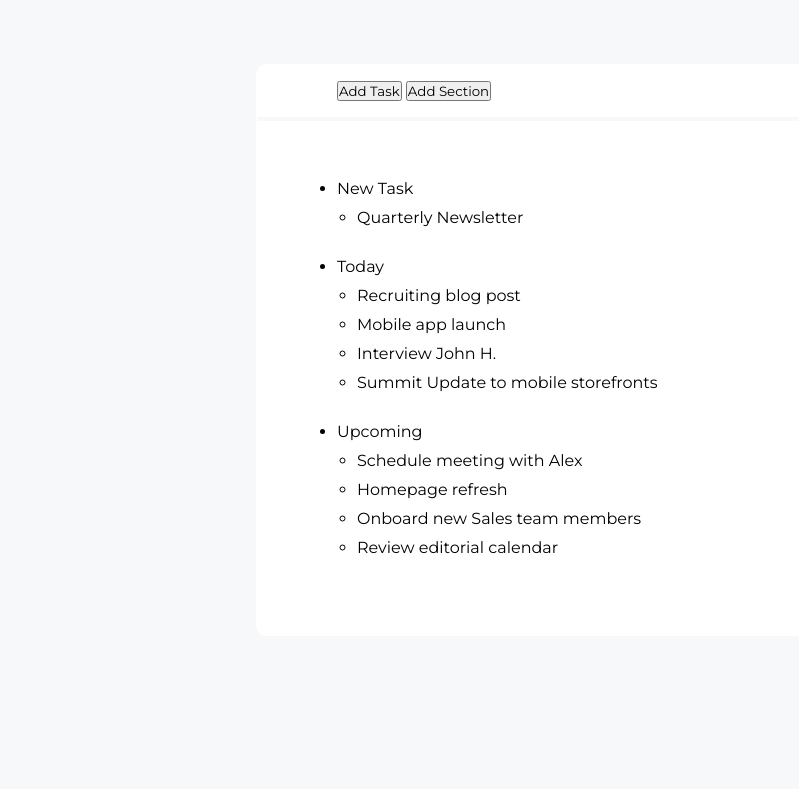
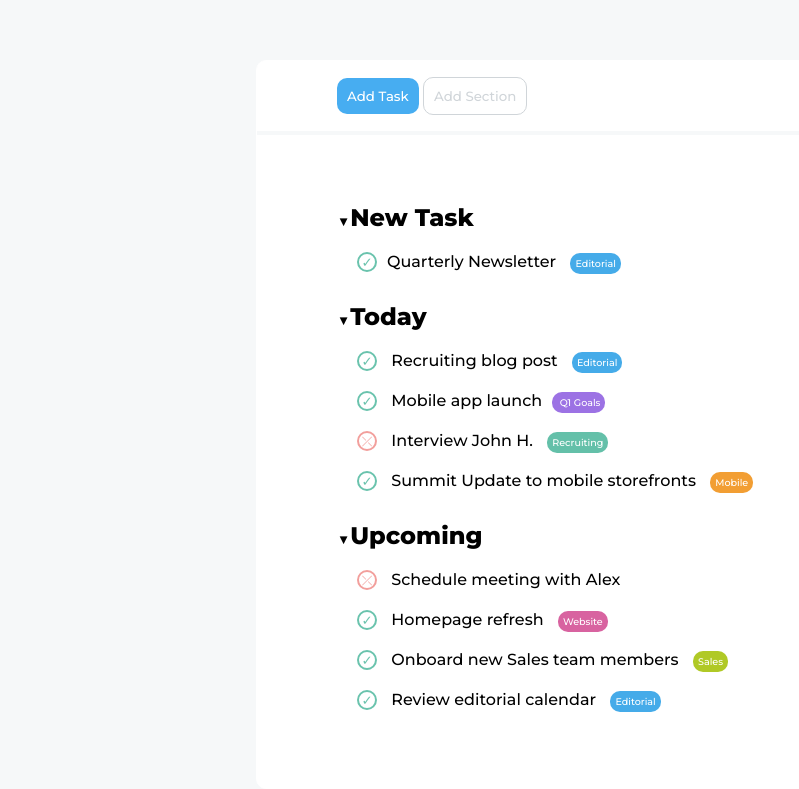
Before and after one commit to leonardopalluzzi/html-css-toboolist, a plain HTML site: page index.html in a window 1280 px wide. Shown: the part 94-883 px from the top of the page, without its empty margins (0-799 px from the left). Before the commit the page ends 800 px from the top, so only its background shows below. Drawn offline with Linux system fonts and the light colour scheme.

Commit message:
exercise complete

```diff
--- a/css/style.css
+++ b/css/style.css
@@ -1,3 +1,4 @@
+/* common  */
 :root {
     /* body palette  */
     --tobo-lighter: white;
@@ -12,6 +13,7 @@
     --tobo-label6: #b0c926;
     --tobo-cross: #f29f9c;
     --tobo-checkmark: #6ac3ad;
+    --tobo-btn: #d0d5d9;
 }
 
 * {
@@ -26,18 +28,27 @@ body{
     background-color: var(--tobo-light);
 }
 
+
+/* header  */
 #site_header{
     padding: 1rem;
     background-color: var(--tobo-lighter);
     margin-bottom: 4rem;
 }
 
-h1 {
+h1{
     display: inline-block;
+    vertical-align: top;
     font-weight: 700;
     font-size: 3rem;
 }
 
+#logo{
+    height: 50px;
+}
+
+
+/* main  */
 #site_main{
     background-color: var(--tobo-lighter);
     width: 60%;
@@ -49,20 +60,117 @@ h1 {
     border-bottom-right-radius: 10px;
 }
 
+
+/* toolbar  */
 .menu{
     padding: 1rem 5rem;
 }
 
+
+/* task lists  */
 #todo_list{
     border-top: 4px solid var(--tobo-light);
     padding: 3rem 5rem;
 }
 
 li{
-    margin-top: 10px;
+    margin-top: 20px;
+}
+
+.task_cathegory{
+    font-weight: 800;
+    font-size: 1.5rem;
+    list-style: none;
 }
 
 .task_list{
     margin-left: 20px;
     margin-bottom: 30px;
+    font-weight: 500;
+    font-size: 1rem;
+    list-style-type: none;
 }
+
+
+/* button style  */
+.task_btn{
+    padding: 10px;
+    background-color: var(--tobo-dark);
+    color: var(--tobo-lighter);
+    border-radius: 10px;
+    border-style: none;
+    font-weight: 500;
+}
+
+.section_btn{
+    padding: 10px;
+    background-color: var(--tobo-lighter);
+    color: var(--tobo-btn);
+    border: 1px solid var(--tobo-btn);
+    border-radius: 10px;
+    font-weight: 500;
+}
+
+.list_btn{
+    background-color: transparent;
+    border-style: none;
+}
+
+.item_btn_check{
+    background-color: transparent;
+    height: 20px;
+    width: 20px;
+    border-style: solid;
+    border-radius: 50%;
+    text-align: center;
+    color: var(--tobo-checkmark);
+    border-color: var(--tobo-checkmark);
+    margin-right: 10px;
+}
+
+.item_btn_cross{
+    background-color: transparent;
+    height: 20px;
+    width: 20px;
+    border-style: solid;
+    border-radius: 50%;
+    text-align: center;
+    color: var(--tobo-cross);
+    border-color: var(--tobo-cross);
+    margin-right: 10px;
+}
+
+
+/* label style  */
+.label{
+    padding: 5px;
+    color: var(--tobo-lighter);
+    border-radius: 10px;
+    border-style: none;
+    font-size: 0.6rem;
+    margin-left: 10px;
+}
+
+.label_1{
+    background-color: var(--tobo-label1);
+}
+
+.label_2{
+    background-color: var(--tobo-label2);
+}
+
+.label_3{
+    background-color: var(--tobo-label3);
+}
+
+.label_4{
+    background-color: var(--tobo-label4);
+}
+
+.label_5{
+    background-color: var(--tobo-label5);
+}
+
+.label_6{
+    background-color: var(--tobo-label6);
+}
--- a/index.html
+++ b/index.html
@@ -8,13 +8,15 @@
     <link rel="stylesheet" href="./css/style.css">
     <link rel="preconnect" href="https://fonts.googleapis.com">
     <link rel="preconnect" href="https://fonts.gstatic.com" crossorigin>
-    <link href="https://fonts.googleapis.com/css2?family=Montserrat:ital,wght@0,100..900;1,100..900&family=Roboto:ital,wght@0,100;0,300;0,400;0,500;0,700;0,900;1,100;1,300;1,400;1,500;1,700;1,900&display=swap" rel="stylesheet">
+    <link
+        href="https://fonts.googleapis.com/css2?family=Montserrat:ital,wght@0,100..900;1,100..900&family=Roboto:ital,wght@0,100;0,300;0,400;0,500;0,700;0,900;1,100;1,300;1,400;1,500;1,700;1,900&display=swap"
+        rel="stylesheet">
 </head>
 
 <body>
     <header id="site_header">
-        <img id="Logo" src="./img/Logo.png" alt="Boolean Logo">
-        <h1 class="montserrat-font">Toboolist</h1>
+        <img id="Logo" src="./img/Logo copia.png" alt="Boolean Logo">
+        <h1>Toboolist</h1>
     </header>
     <!-- /header  -->
     <main id="site_main">
@@ -29,29 +31,74 @@
             <div class="item">
                 <ul class="task_cathegory">
                     <li>
-                        New Task
+                        <button class="list_btn">&#9660;</button>New Task
                         <ul class="task_list">
                             <li>
-                                Quarterly Newsletter
+                                <button class="item_btn_check">&check;</button>Quarterly Newsletter
+                                <span class="label_1 label">Editorial</span>
                             </li>
                         </ul>
                     </li>
                     <li>
-                        Today
+                        <button class="list_btn">&#9660;</button>Today
                         <ul class="task_list">
-                            <li>Recruiting blog post</li>
-                            <li>Mobile app launch</li>
-                            <li>Interview John H.</li>
-                            <li>Summit Update to mobile storefronts</li>
+                            <li>
+                                <button class="item_btn_check">&check;</button>
+                                Recruiting blog post
+                                <span class="label_1 label">
+                                    Editorial
+                                </span>
+                            </li>
+                            <li>
+                                <button class="item_btn_check">&check;</button>
+                                Mobile app launch<span class="label_2 label">
+                                    Q1 Goals
+                                </span>
+                            </li>
+                            <li>
+                                <button class="item_btn_cross">&#10539;</button>
+                                Interview John H.
+                                <span class="label_3 label">
+                                    Recruiting
+                                </span>
+                            </li>
+                            <li>
+                                <button class="item_btn_check">&check;</button>
+                                Summit Update to mobile storefronts
+                                <span class="label_4 label">
+                                    Mobile
+                                </span>
+                            </li>
                         </ul>
                     </li>
                     <li>
-                        Upcoming
+                        <button class="list_btn">&#9660;</button>Upcoming
                         <ul class="task_list">
-                            <li>Schedule meeting with Alex</li>
-                            <li>Homepage refresh</li>
-                            <li>Onboard new Sales team members</li>
-                            <li>Review editorial calendar</li>
+                            <li>
+                                <button class="item_btn_cross">&#10539;</button>
+                                Schedule meeting with Alex
+                            </li>
+                            <li>
+                                <button class="item_btn_check">&check;</button>
+                                Homepage refresh
+                                <span class="label_5 label">
+                                    Website
+                                </span>
+                            </li>
+                            <li>
+                                <button class="item_btn_check">&check;</button>
+                                Onboard new Sales team members
+                                <span class="label_6 label">
+                                    Sales
+                                </span>
+                            </li>
+                            <li>
+                                <button class="item_btn_check">&check;</button>
+                                Review editorial calendar
+                                <span class="label_1 label">
+                                    Editorial
+                                </span>
+                            </li>
                         </ul>
                     </li>
                 </ul>
```
